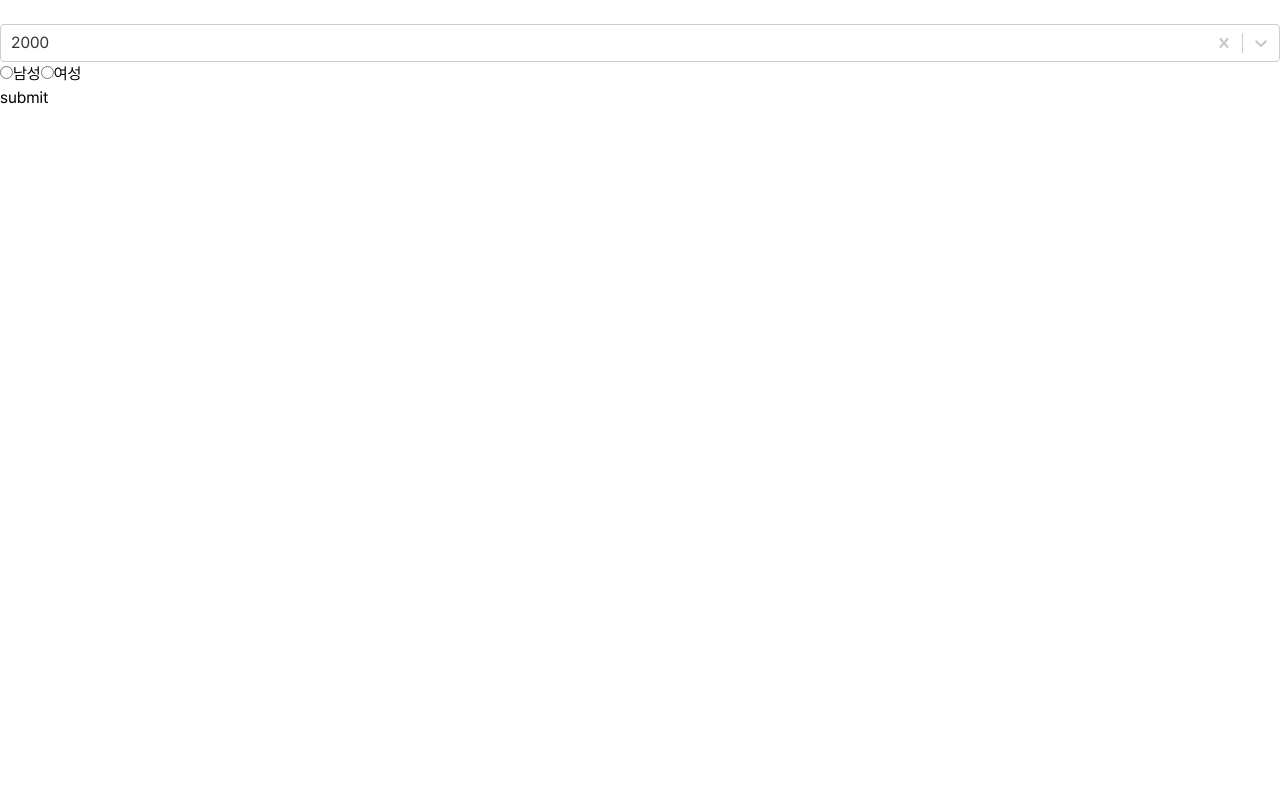
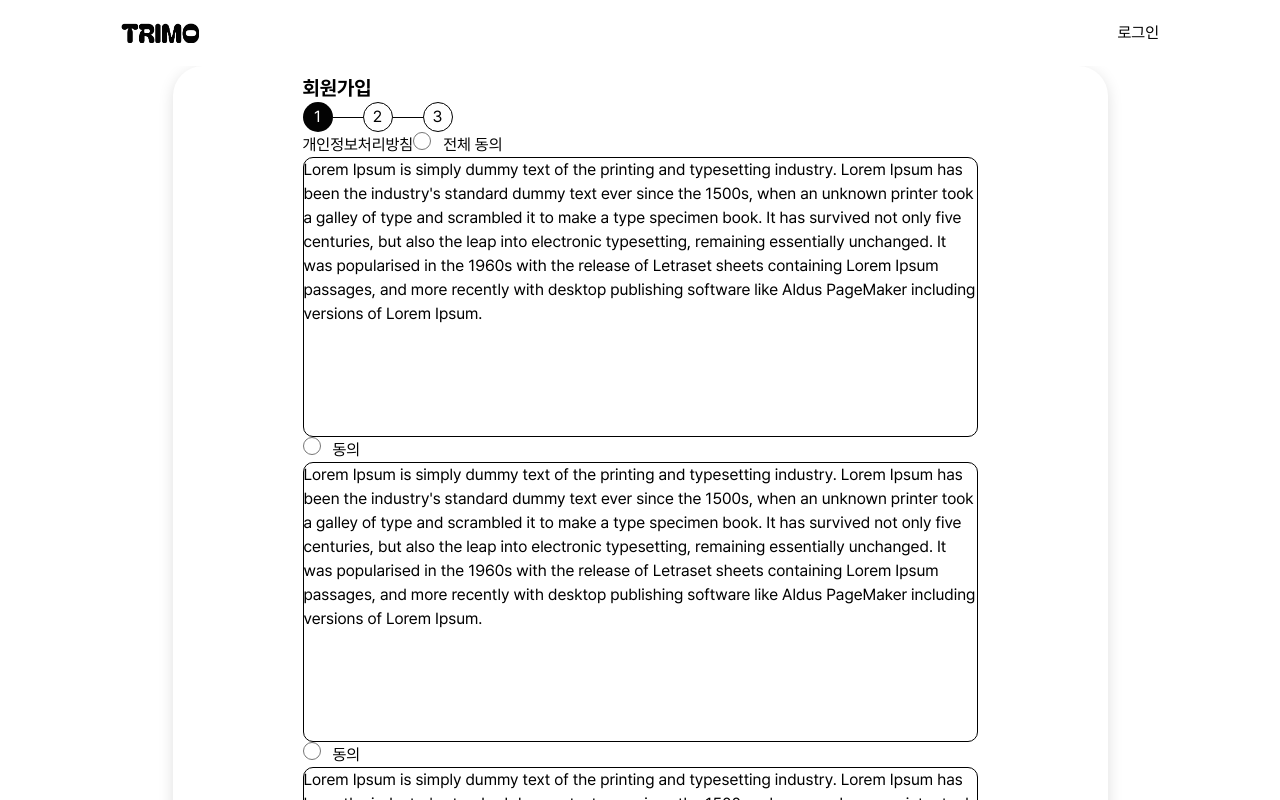
Before and after one commit to Odagada/Trimo-FE, a Next.js app: page /signup/1 in a window 1280 px wide. Shown: the top 800 px of the page. Built offline with nearby package versions, Linux system fonts and the light colour scheme.

Commit message:
refactor: 회원가입 로직 컴포넌트로 분리

```diff
--- a/pages/signup/[provider].tsx
+++ b/pages/signup/[provider].tsx
@@ -1,74 +1,43 @@
 //http://localhost:3000/signup/google?code=4%2F0AfJohXkZ6kYxGOeqTJMqq3E1QiD_V2Jf1rmTA9RLP9YTOSvJpqrHLcz0aePj7Sm1X7fF7A&scope=email+profile+openid+https%3A%2F%2Fwww.googleapis.com%2Fauth%2Fuserinfo.profile+https%3A%2F%2Fwww.googleapis.com%2Fauth%2Fuserinfo.email&authuser=0&prompt=consenthttp://localhost:3000/signup/google?code=4%2F0AfJohXkZ6kYxGOeqTJMqq3E1QiD_V2Jf1rmTA9RLP9YTOSvJpqrHLcz0aePj7Sm1X7fF7A&scope=email+profile+openid+https%3A%2F%2Fwww.googleapis.com%2Fauth%2Fuserinfo.profile+https%3A%2F%2Fwww.googleapis.com%2Fauth%2Fuserinfo.email&authuser=0&prompt=consent
+import ProgressNavigator from "@/components/molecules/ProgressNavigator";
+import ShadowBox from "@/components/atoms/ShadowBox";
+import Nav from "@/components/molecules/NavigationBar";
 import axios from "axios";
 import { useRouter } from "next/router";
 import { useController, useForm } from "react-hook-form";
 import Select from "react-select";
+import InputWrapper from "@/components/atoms/Inputs/InputWapper";
+import Input from "@/components/atoms/Inputs/Input";
+import Clickable from "@/components/atoms/Clickable";
+import TermsBox from "@/components/molecules/TermsBox";
+import { useEffect, useState } from "react";
+import { useMutation, useQuery, useQueryClient } from "@tanstack/react-query";
+import Camera from "@/public/images/camera.png";
+import Image from "next/image";
+import useGetUserSocialInfo from "@/hooks/useGetUserSocialInfo";
+import TermsAgreements from "./components/TermsAgreements";
 
 function SignUp() {
   const router = useRouter();
+
   const { code } = router.query;
   const provider = router.query.provider;
-
   // console.log(code);
   // console.log(router.query.provider);
+  //http://ec2-13-124-115-4.ap-northeast-2.compute.amazonaws.com:8080 - Generated server url
 
-  // axios.post(`http://localhost:8080/login/oauth/${provider}?code=${code}&state=null`);
+  //api/nickname => ok
 
-  const {
-    register,
-    handleSubmit,
-    control,
-    formState: { errors },
-  } = useForm({
-    mode: "onBlur",
-    shouldFocusError: true,
-    reValidateMode: "onChange",
-    defaultValues: { nickName: "", gender: "남성", birthdate: 2000 },
-  });
-
-  const {
-    field: { value: birthdateVal, onChange: onBirthdateChange, ...restField },
-  } = useController({ name: "birthdate", control });
-
-  const birthdateList: { value: number; label: number }[] = [];
-  for (let i = 1960; i < 2015; i++) {
-    birthdateList.push({ value: i, label: i });
-  }
-
-  const onSubmit = (data: { nickName: string; gender: string; birthdate: number }) => {
-    // console.log("data: ", data);
-    // console.log(typeof data);
-  };
+  const userSocialData = useGetUserSocialInfo({ code, provider });
 
   //닉네임/나이/성별
   return (
-    <form onSubmit={handleSubmit(onSubmit)}>
-      <input
-        {...register("nickName", {
-          required: true,
-          maxLength: { value: 5, message: "5자 이하의 닉네임을 입력 해 주세요." },
-        })}
-      ></input>
-
-      <Select
-        instanceId="long-value-select"
-        placeholder="생년월일 입력"
-        isClearable
-        options={birthdateList}
-        value={birthdateVal ? birthdateList.find((x) => x.value === birthdateVal) : birthdateVal}
-        onChange={(option) => onBirthdateChange(option)}
-        {...restField}
-      />
-
-      <div>
-        <input type="radio" value="male" {...register("gender")} />
-        남성
-        <input type="radio" value="female" {...register("gender")} />
-        여성
-      </div>
-
-      <button type="submit">submit</button>
-    </form>
+    <div className="h-screen flex w-full flex-col">
+      <Nav navStatus="LoggedOut" />
+      <ShadowBox>
+        <TermsAgreements></TermsAgreements>
+      </ShadowBox>
+    </div>
   );
 }
 
```
